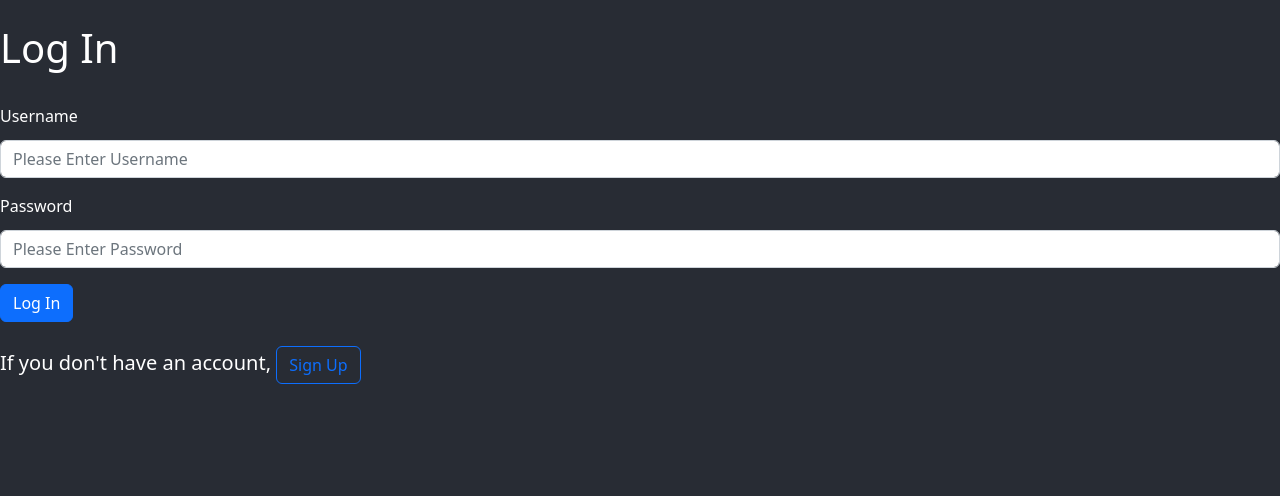
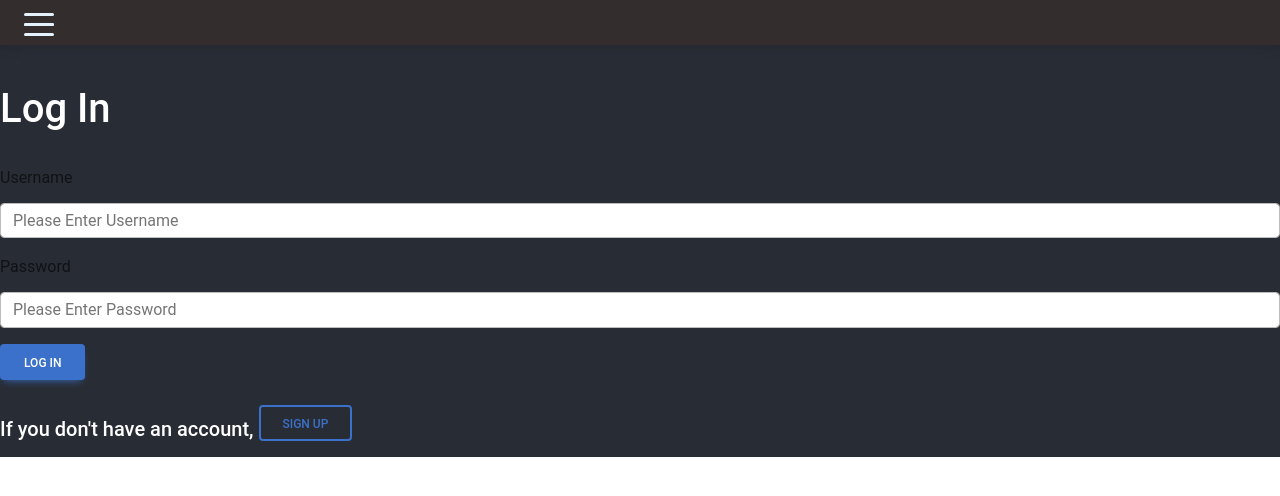
Before and after one commit to wgriffey/personal-finance-app-frontend, a React (Create React App) app in the folder personal-finance-app-front-end-typescript/: page /login in a window 1280 px wide. Shown: the top 496 px of the page. Built offline with nearby package versions, Linux system fonts and the light colour scheme.

Commit message:
Finished Dynamic Google Chart Component and Starting NavBar

```diff
--- a/personal-finance-app-front-end-typescript/package.json
+++ b/personal-finance-app-front-end-typescript/package.json
@@ -11,9 +11,11 @@
     "@types/react": "^18.0.26",
     "@types/react-dom": "^18.0.10",
     "bootstrap": "^5.2.3",
+    "mdb-react-ui-kit": "^5.1.0",
     "react": "^18.2.0",
     "react-cookie": "^4.1.1",
     "react-dom": "^18.2.0",
+    "react-google-charts": "^4.0.0",
     "react-plaid-link": "^3.3.2",
     "react-router-dom": "^6.6.0",
     "react-scripts": "5.0.1",
--- a/personal-finance-app-front-end-typescript/src/App.css
+++ b/personal-finance-app-front-end-typescript/src/App.css
@@ -1,7 +1,7 @@
 .App {
-  min-height: 100vh;
   background-color: #282c34;
   color: white;
+  overflow: hidden;
 }
 
 .App-link {
--- a/personal-finance-app-front-end-typescript/src/App.tsx
+++ b/personal-finance-app-front-end-typescript/src/App.tsx
@@ -3,15 +3,16 @@ import { usePlaidLink } from 'react-plaid-link';
 import {Routes, Route} from 'react-router-dom'
 import logo from './logo.svg';
 import './App.css';
-import Dashboard from './components/Dashboard';
+import TransactionDashboard from './components/TransactionDashboard';
 import Login from './components/Login';
+import NavBar from './components/NavBar/NavBar';
 
 function App() {
   return (
     <div className='App'>
-
+        <NavBar/>
         <Routes>
-            <Route path = '/'  element = {<Dashboard/>}/>
+            <Route path = '/'  element = {<TransactionDashboard/>}/>
             <Route path = '/login'  element = {<Login/>}/>
         </Routes>
 
--- /dev/null
+++ b/personal-finance-app-front-end-typescript/src/components/GoogleChart.tsx
@@ -0,0 +1,11 @@
+import React from 'react';
+import { Chart } from 'react-google-charts';
+import { GoogleChartProps } from '../interfaces/GoogleChartProps';
+
+
+function GoogleChart(chartProps: GoogleChartProps) {
+  return (
+    <Chart chartType={chartProps.chartType} data={chartProps.data} options={chartProps.options}/>  )
+}
+
+export default GoogleChart
--- /dev/null
+++ b/personal-finance-app-front-end-typescript/src/components/NavBar/NavBar.css
@@ -0,0 +1,77 @@
+.animated-icon2 {
+  width: 30px;
+  height: 20px;
+  position: relative;
+  margin: 0px;
+  -webkit-transform: rotate(0deg);
+  -moz-transform: rotate(0deg);
+  -o-transform: rotate(0deg);
+  transform: rotate(0deg);
+  -webkit-transition: .5s ease-in-out;
+  -moz-transition: .5s ease-in-out;
+  -o-transition: .5s ease-in-out;
+  transition: .5s ease-in-out;
+  cursor: pointer;
+}
+
+.animated-icon2 span {
+  display: block;
+  position: absolute;
+  height: 3px;
+  width: 100%;
+  border-radius: 9px;
+  opacity: 1;
+  left: 0;
+  -webkit-transform: rotate(0deg);
+  -moz-transform: rotate(0deg);
+  -o-transform: rotate(0deg);
+  transform: rotate(0deg);
+  -webkit-transition: .25s ease-in-out;
+  -moz-transition: .25s ease-in-out;
+  -o-transition: .25s ease-in-out;
+  transition: .25s ease-in-out;
+}
+
+.animated-icon2 span {
+  background: #e3f2fd;
+}
+
+
+.animated-icon2 span:nth-child(1) {
+  top: 0px;
+}
+
+.animated-icon2 span:nth-child(2),
+.animated-icon2 span:nth-child(3) {
+  top: 10px;
+}
+
+.animated-icon2 span:nth-child(4) {
+  top: 20px;
+}
+
+.animated-icon2.open span:nth-child(1) {
+  top: 11px;
+  width: 0%;
+  left: 50%;
+}
+
+.animated-icon2.open span:nth-child(2) {
+  -webkit-transform: rotate(45deg);
+  -moz-transform: rotate(45deg);
+  -o-transform: rotate(45deg);
+  transform: rotate(45deg);
+}
+
+.animated-icon2.open span:nth-child(3) {
+  -webkit-transform: rotate(-45deg);
+  -moz-transform: rotate(-45deg);
+  -o-transform: rotate(-45deg);
+  transform: rotate(-45deg);
+}
+
+.animated-icon2.open span:nth-child(4) {
+  top: 11px;
+  width: 0%;
+  left: 50%;
+}
--- /dev/null
+++ b/personal-finance-app-front-end-typescript/src/components/NavBar/NavBar.tsx
@@ -0,0 +1,90 @@
+import React, { useState } from 'react';
+import {
+  MDBContainer,
+  MDBCollapse,
+  MDBNavbar,
+  MDBNavbarToggler,
+  MDBIcon,
+  MDBBtn,
+} from 'mdb-react-ui-kit';
+import './NavBar.css';
+
+export default function NavBar() {
+  const [showNav, setShowNav] = useState(false);
+
+  return (
+    <>
+		<section className='mb-3'>
+			<MDBNavbar dark bgColor='dark'>
+				<MDBContainer fluid>
+					<MDBNavbarToggler
+					type='button'
+					className='second-button'
+					data-target='#navbarToggleExternalContent'
+					aria-controls='navbarToggleExternalContent'
+					aria-expanded='false'
+					aria-label='Toggle navigation'
+					onClick={() => setShowNav(!showNav)}
+					>
+						<div className={`animated-icon2 ${showNav && 'open'}`}>
+							<span></span>
+							<span></span>
+							<span></span>
+							<span></span>
+						</div>
+					</MDBNavbarToggler>
+				</MDBContainer>
+			</MDBNavbar>
+
+			<MDBCollapse show={showNav}>
+				<div className='bg-light shadow-3 p-4'>
+					<MDBBtn block className='border-bottom m-0' color='link'>
+					Transactions
+					</MDBBtn>
+					<MDBBtn block className='border-bottom m-0' color='link'>
+					Investments
+					</MDBBtn>
+					<MDBBtn block className='border-bottom m-0' color='link'>
+					Log Out
+					</MDBBtn>
+				</div>
+			</MDBCollapse>
+      </section>
+      {/* <section className='mb-3'>
+        <MDBNavbar>
+          <MDBContainer fluid>
+            <MDBNavbarToggler
+              type='button'
+              className='first-button'
+              data-target='#navbarToggleExternalContent'
+              aria-controls='navbarToggleExternalContent'
+              aria-expanded='false'
+              aria-label='Toggle navigation'
+              onClick={() => setShowAnimated(!showAnimated)}
+            >
+              <div className={`animated-icon1 ${showAnimated && 'open'}`}>
+                <span></span>
+                <span></span>
+                <span></span>
+              </div>
+            </MDBNavbarToggler>
+          </MDBContainer>
+        </MDBNavbar>
+
+        <MDBCollapse show={showAnimated}>
+          <div className='bg-light shadow-3 p-4'>
+            <MDBBtn block className='border-bottom m-0' color='link'>
+              Link 1
+            </MDBBtn>
+            <MDBBtn block className='border-bottom m-0' color='link'>
+              Link 2
+            </MDBBtn>
+            <MDBBtn block className='border-bottom m-0' color='link'>
+              Link 2
+            </MDBBtn>
+          </div>
+        </MDBCollapse>
+      </section> */}
+    </>
+  );
+}
--- /dev/null
+++ b/personal-finance-app-front-end-typescript/src/components/PlaidLinkButton.tsx
@@ -0,0 +1,51 @@
+import React from 'react';
+import { LinkProps } from '../interfaces/LinkProps';
+import { usePlaidLink } from 'react-plaid-link';
+import APIService from '../APIService';
+
+
+function PlaidLinkButton(props: LinkProps) {
+    const getAccountDataFromPlaid = () => {
+        APIService.GetAccountDataFromPlaid(props.userToken!)
+        .then(res => {
+            console.log(res)
+        })
+        .catch(err => console.log(err));
+    }
+
+    const getTransactionDataFromPlaid = () => {
+        APIService.GetTransactionDataFromPlaid(props.userToken!)
+        .then(res => {
+            console.log(res)
+        })
+        .catch(err => console.log(err));
+    }
+
+    const onSuccess = React.useCallback(async (public_token: any, metadata: any) => {
+        // send public_token to server
+        const response = await fetch('http://127.0.0.1:8000/api/set_access_token/', {
+        method: 'POST',
+        headers: {
+            'Content-Type': 'application/json',
+            'Authorization': `Token ${props.userToken!}`
+
+        },
+        body: JSON.stringify({ public_token }),
+        });
+
+        getAccountDataFromPlaid();
+        getTransactionDataFromPlaid();
+    }, []);
+    const config: Parameters<typeof usePlaidLink>[0] = {
+        token: props.linkToken!,
+        onSuccess,
+    };
+    const { open, ready } = usePlaidLink(config);
+    return (
+        <button className='btn btn-outline-success' onClick={() => open()} disabled={!ready}>
+          Link Accounts
+        </button>
+    );
+};
+
+export default PlaidLinkButton;
--- a/personal-finance-app-front-end-typescript/src/components/Dashboard.tsx
+++ b/personal-finance-app-front-end-typescript/src/components/TransactionDashboard.tsx
@@ -1,18 +1,29 @@
 import React, { useEffect, useState } from 'react';
-import { usePlaidLink } from 'react-plaid-link';
 import { useCookies } from 'react-cookie'
 import {useNavigate} from 'react-router-dom'
-import { LinkProps } from '../interfaces/LinkProps';
 import APIService from '../APIService';
 import { Account } from '../interfaces/Account';
 import { Transaction } from '../interfaces/Transaction';
+import { GoogleChartOptions } from 'react-google-charts';
+import GoogleCharts from './GoogleChart';
+import PlaidLinkButton from './PlaidLinkButton';
 
-function Dashboard() {
+function TransactionDashboard() {
     const [linkToken, setLinkToken] = useState(null);
     const [userToken, setUserToken, removeUserToken] = useCookies<string>(['myToken']);
     const [userAccounts, setUserAccounts] = useState<Account[]>([]);
     const [userTransactions, setUserTransactions] = useState<Transaction[]>([]);
+    const [transactionChartData, setTransactionChartData] = useState<[[string|number, string|number]]>([['','']]);
+    const [showTransactionChart, setShowTransactionChart] = useState<boolean>(false);
     const navigate = useNavigate();
+
+    const transactionCategoryChartOptions: GoogleChartOptions = {
+        width: 550,
+        height: 350,
+        chartArea:{left:0, top:10, width:'100%', height:'85%'},
+        backgroundColor: '#282c34',
+        legend: {textStyle:{color: 'white', fontSize: 16}, alignment: 'center', position: 'right'}
+    }
 
     const onLogOut = () => {
         removeUserToken('myToken')
@@ -30,8 +41,6 @@ function Dashboard() {
 
     useEffect(() => {
       generateToken();
-      getAccountDataFromDB();
-      getTransactionDataFromDB();
     }, []);
 
     const getAccountDataFromDB = () => {
@@ -42,10 +51,37 @@ function Dashboard() {
 
     const getTransactionDataFromDB = () => {
         APIService.GetTransactionDataFromDB(userToken['myToken'])
-        .then(res => setUserTransactions(res))
+        .then(res => {
+            setUserTransactions(res);
+        })
         .catch(err => console.log(err))
+    }
+
+    const buildTransactionChartData = () => {
+        let categoryDataMap: Map<string, number> = new Map();
+        let categoryData: [[string|number ,string|number]] = [['Primary Category', ' # of Transactions']]
+        userTransactions.forEach((tran: Transaction) => {
+            if (tran.primary_category && !categoryDataMap.has(tran.primary_category)){
+                categoryDataMap.set(tran.primary_category, userTransactions.filter(filterTran => filterTran.primary_category === tran.primary_category).length);
+            }
+        })
+
+        categoryDataMap.forEach((value: number, key: string) => {
+            categoryData.push([key, value]) ;
+        });
+        console.log(categoryData)
+        setTransactionChartData(categoryData);
 
     }
+
+    useEffect(() => {
+        if(showTransactionChart){
+            buildTransactionChartData();
+        }
+        else{
+            setTransactionChartData([['','']]);
+        }
+    }, [showTransactionChart])
 
     useEffect(() => {
         if(!userToken['myToken']){
@@ -57,18 +93,27 @@ function Dashboard() {
         }
     }, [userToken]);
 
+    useEffect(() => {
+        if (userTransactions.length !== 0){
+            setShowTransactionChart(true);
+        }
+    }, [userTransactions])
+
 
     return(
         <>
             <div className='row'>
                 <div className='col mt-2'>
-                    {linkToken != null ? <Link linkToken={linkToken} userToken={userToken['myToken']} /> : <></>}
+                    {linkToken != null ? <PlaidLinkButton linkToken={linkToken} userToken={userToken['myToken']} /> : <></>}
+                </div>
+                <div className='col mt-2 text-lg-center'>
+                    {userAccounts.length === 0 ? <button onClick={() => {getAccountDataFromDB(); getTransactionDataFromDB();}} className='btn btn-outline-info'>Get Account and Transaction Data</button> : <button onClick={() => {getAccountDataFromDB(); getTransactionDataFromDB()}} className='btn btn-outline-info'>Refresh Account and Transaction Data</button>}
                 </div>
                 <div className='col mt-2'>
                     <button onClick={() => onLogOut()} className='btn btn-outline-danger float-lg-end'>Log Out</button>
                 </div>
             </div>
-            <div className='text-lg-center'>
+            {/* <div className='text-lg-center'>
                 {userAccounts.length !== 0 ? userAccounts.map((account: Account) => {
                     return(
                         <div className='mt-4' key={account.account_id}>
@@ -79,9 +124,10 @@ function Dashboard() {
                     )
 
                 }) : null}
-            </div>
+            </div> */}
             <div className='mt-2'>
-                <h1 className='mb-3'>Transactions</h1>
+                <h1>Transactions</h1>
+                <GoogleCharts chartType='PieChart' data={transactionChartData} options={transactionCategoryChartOptions} />
                 <table className="table table-bordered table-dark">
                     <thead>
                         <tr>
@@ -100,7 +146,7 @@ function Dashboard() {
                             console.log('Transaction Accounts: ' + transaction_account)
                             return(
                                 <>
-                                    <tr>
+                                    <tr key={tran.id}>
                                         <td>{transaction_account?.name}</td>
                                         <td>{tran.date?.toString()}</td>
                                         <td>${tran.amount?.toFixed(2)}</td>
@@ -116,58 +162,9 @@ function Dashboard() {
                 </table>
 
             </div>
-            <div className='text-lg-center'>
-                {userAccounts.length === 0 ? <button onClick={() => {getAccountDataFromDB(); getTransactionDataFromDB();}} className='btn btn-outline-success mt-4'>Get Account Data</button> : <button onClick={() => {getAccountDataFromDB(); getTransactionDataFromDB()}} className='btn btn-outline-success mt-4'>Refresh Account Data</button>}
-            </div>
 
         </>
     )
 };
 
-const Link: React.FC<LinkProps> = (props: LinkProps) => {
-    const getAccountDataFromPlaid = () => {
-        APIService.GetAccountDataFromPlaid(props.userToken!)
-        .then(res => {
-            console.log(res)
-        })
-        .catch(err => console.log(err));
-    }
-
-    const getTransactionDataFromPlaid = () => {
-        APIService.GetTransactionDataFromPlaid(props.userToken!)
-        .then(res => {
-            console.log(res)
-        })
-        .catch(err => console.log(err));
-    }
-
-    const onSuccess = React.useCallback(async (public_token: any, metadata: any) => {
-        // send public_token to server
-        const response = await fetch('http://127.0.0.1:8000/api/set_access_token/', {
-        method: 'POST',
-        headers: {
-            'Content-Type': 'application/json',
-            'Authorization': `Token ${props.userToken!}`
-
-        },
-        body: JSON.stringify({ public_token }),
-        });
-
-        getAccountDataFromPlaid();
-        getTransactionDataFromPlaid();
-    }, []);
-    const config: Parameters<typeof usePlaidLink>[0] = {
-        token: props.linkToken!,
-        onSuccess,
-    };
-    const { open, ready } = usePlaidLink(config);
-    return (
-        <button className='btn btn-outline-success' onClick={() => open()} disabled={!ready}>
-          Link Accounts
-        </button>
-    );
-};
-
-
-
-export default Dashboard
+export default TransactionDashboard
--- a/personal-finance-app-front-end-typescript/src/index.tsx
+++ b/personal-finance-app-front-end-typescript/src/index.tsx
@@ -4,6 +4,7 @@ import './index.css';
 import App from './App';
 import reportWebVitals from './reportWebVitals';
 import 'bootstrap/dist/css/bootstrap.min.css';
+import 'mdb-react-ui-kit/dist/css/mdb.min.css';
 import {BrowserRouter} from 'react-router-dom'
 import {CookiesProvider} from 'react-cookie'
 
--- /dev/null
+++ b/personal-finance-app-front-end-typescript/src/interfaces/GoogleChartProps.ts
@@ -0,0 +1,7 @@
+import { GoogleChartOptions, GoogleChartWrapperChartType } from 'react-google-charts';
+
+export interface GoogleChartProps{
+    chartType: GoogleChartWrapperChartType;
+    data: [[string|number, string|number]];
+    options: GoogleChartOptions;
+}
```
Also changed, not shown: 1 other file (tests, documents, lock files or other folders).
